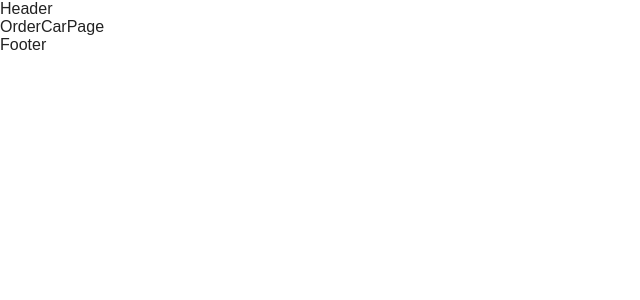
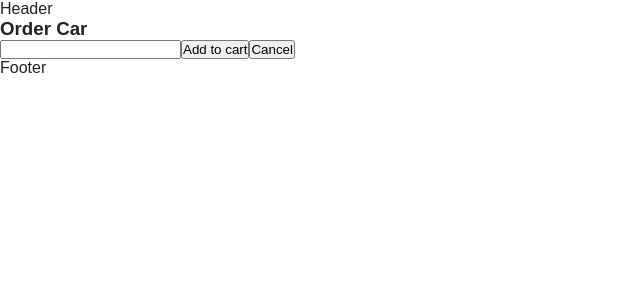
Before and after one commit to olhaLK/AutoMaster, a React (Vite) app in the folder client/: page /order in a window 1280 px wide. Shown: the top 300 px of the page, without its empty margins (0-640 px from the left). Built offline with nearby package versions, Linux system fonts and the light colour scheme.

Commit message:
start doing order car form

```diff
--- a/client/package.json
+++ b/client/package.json
@@ -11,10 +11,12 @@
   },
   "dependencies": {
     "@reduxjs/toolkit": "^2.11.1",
+    "formik": "^2.4.9",
     "react": "^19.2.0",
     "react-dom": "^19.2.0",
     "react-redux": "^9.2.0",
-    "react-router-dom": "^7.10.1"
+    "react-router-dom": "^7.10.1",
+    "yup": "^1.7.1"
   },
   "devDependencies": {
     "@eslint/js": "^9.39.1",
--- /dev/null
+++ b/client/src/components/forms/OrderCarForm.jsx
@@ -0,0 +1,38 @@
+import { useNavigate } from "react-router-dom";
+import { useFormik } from "formik";
+import * as Yup from "yup";
+
+
+
+const OrderCarScheme = Yup.object({
+
+})
+
+
+export default function OrderCarPage() {
+  const navigate = useNavigate();
+
+  const formik = useFormik({
+    initialValues: {
+      fullname: '',
+      email: '',
+      phone: '',
+      adress: '',
+      date: '',
+      time: '',
+      comment: '',
+    },
+    validationSchema: OrderCarScheme,
+  })
+  return (
+    <form className="orderCarForm">
+      <h3>Order Car</h3>
+
+      <input />
+
+      <button type="button">Add to cart</button>
+      <button type="button" onClick={() => navigate('/')}>Cancel</button>
+    </form>
+
+  )
+}
--- a/client/src/pages/OrderCarPage/OrderCarPage.jsx
+++ b/client/src/pages/OrderCarPage/OrderCarPage.jsx
@@ -1,9 +1,9 @@
-import React from 'react'
+import OrderCarForm from "../../components/forms/OrderCarForm";
 
 const OrderCarPage = () => {
   return (
-    <div>OrderCarPage</div>
+    <OrderCarForm />
   )
 }
 
-export default OrderCarPage
+export default OrderCarPage;
--- a/client/src/routes/AppRoutes.jsx
+++ b/client/src/routes/AppRoutes.jsx
@@ -27,6 +27,7 @@ export default function AppRoutes() {
       <Route path="/test-drive" element={<TestDriveFormPage />} />
       <Route path="/tracking" element={<TrackingPage />} />
       <Route path="/cart" element={<CartPage />} />
+
       <Route path="/signup" element={<SignUpPage />} />
       <Route path="/signin" element={<SignInPage />} />
 
```
Also changed, not shown: 1 other file (tests, documents, lock files or other folders).
